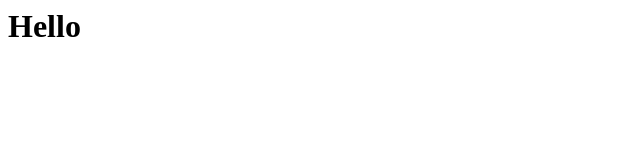
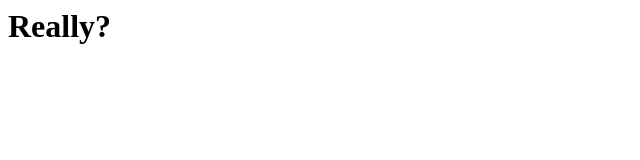
Before and after one commit to MohamedMamdouh/MohamedMamdouh.github.io, a plain HTML site: page index.html in a window 1280 px wide. Shown: the full height of the page, 0-640 px from the left. Drawn offline with Linux system fonts and the light colour scheme.

Commit message:
Update index.html

```diff
--- a/index.html
+++ b/index.html
@@ -6,7 +6,7 @@
 </head>
 <body>
 <h1>
-Hello
+Really?
 </h1>
 </body>
 </html>
```
